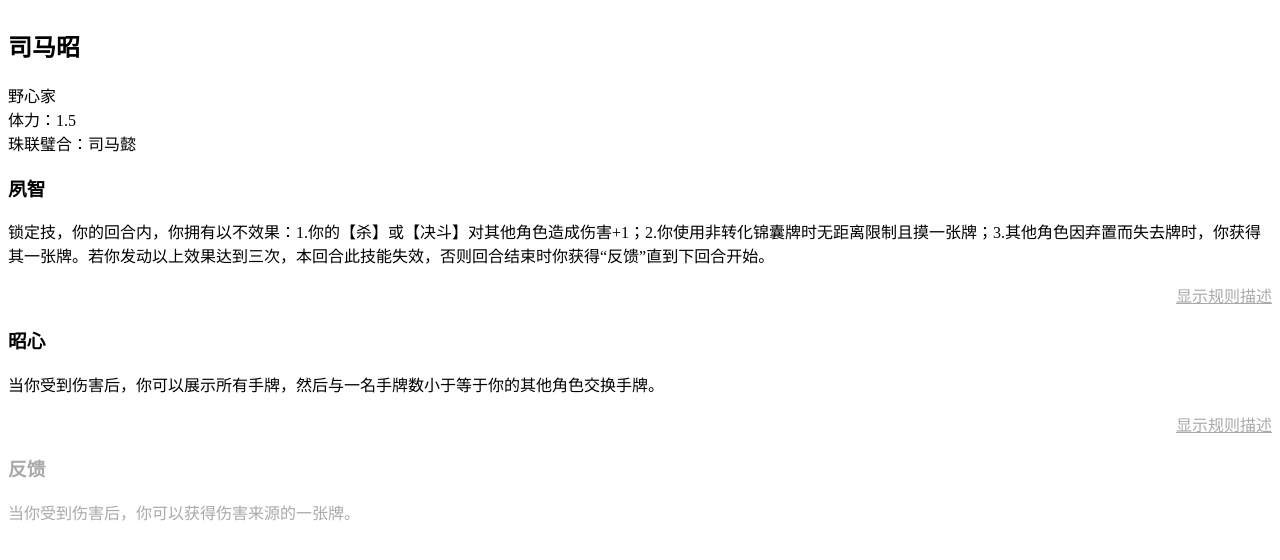
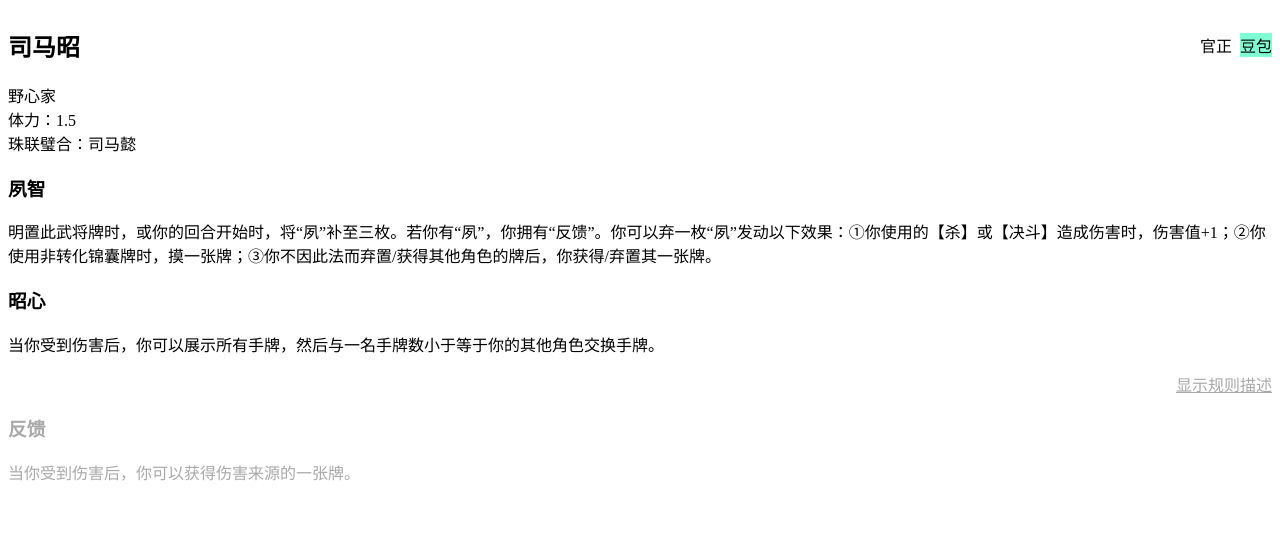
Before and after one commit to SSadamune/sgs-wiki, a Next.js app: page /guide/general/AM001 in a window 1280 px wide. Shown: the top 560 px of the page. Built offline with nearby package versions, Linux system fonts and the light colour scheme.

Commit message:
update generals

```diff
--- a/src/data/generals.ts
+++ b/src/data/generals.ts
@@ -669,7 +669,7 @@ export const generals: Record<string, General> = {
           },
         ],
         relatedGenerals: ["张郃"],
-        expansionPack: "阳",
+        expansionPack: "DIY",
       },
       {
         versionId: "dou-DIY",
@@ -683,8 +683,44 @@ export const generals: Record<string, General> = {
         ],
       },
     ],
-    relatedGenerals: ["张郃", "夏侯渊"],
+    relatedGenerals: ["张郃"],
     expansionPack: "SP",
+  },
+
+  WEI034: {
+    id: "WEI034",
+    name: "曹真",
+    faction: "魏",
+    health: 2,
+    defaultVersion: "QSanguosha",
+    versions: [
+      {
+        versionId: "QSanguosha",
+        skills: [
+          {
+            name: "司敌",
+            description:
+              "与你势力相同的角色受到伤害后，其可将与所有“驭”类别均不同的一张牌置于你的武将牌上，称为“驭”。其他势力角色的回合开始时，你可以移去任意张“驭”，执行等量项：1.选择被移去的一张“驭”，其此回合内不能使用同类别的牌；2.选择其一个技能，于此回合内无效；3.令其选择的一名与你势力相同的其他角色回复１点体力。",
+            standardizedSkill: [
+              {
+                index: 1,
+                description:
+                  "当一名角色受到伤害后，若其与你势力相同且有牌且你：有“驭”且“驭”的类别数<3，你可发动此技能▶其可将与所有“驭”类别均不同的一张牌置于你的武将牌上（称为“驭”）；没有“驭”，你可发动此技能▶其可将一张牌置于你的武将牌上（称为“驭”）。",
+                timing: "受到伤害后",
+              },
+              {
+                index: 2,
+                description:
+                  "其他势力角色的回合开始时，若其存活，你可将至多三张“驭”置入弃牌堆▶你选择等量的项：1.你选择一种与以此法置入弃牌堆的“驭”相同的类别，其于此回合内不能使用此类别的牌；2.你选择其的一个处于明置状态的武将牌上的技能，此技能于此回合内无效；3.令其选择一名与你势力相同的其他角色，该角色回复1点体力。 ",
+                timing: "回合开始时",
+              },
+            ],
+          },
+        ],
+      },
+    ],
+    relatedGenerals: ["曹丕"],
+    expansionPack: "DIY",
   },
 
   WEI048: {
@@ -871,7 +907,48 @@ export const generals: Record<string, General> = {
   //
   // =========================================================================
 
+  SHU002: {
+    id: "SHU002",
+    name: "关羽",
+    faction: "蜀",
+    health: 2.5,
+    defaultVersion: "dou-DIY",
+    versions: [
+      {
+        versionId: "official",
+        skills: [
+          {
+            name: "武圣",
+            description:
+              "你可以将一张红色牌当【杀】使用或打出；你使用♦【杀】无距离限制。",
+          },
+        ],
+      },
+      {
+        versionId: "dou-DIY",
+        health: 2,
+        healthSub: 2.5,
+        skills: [
+          {
+            name: "武圣",
+            description:
+              "你可以将一张红色牌当【杀】使用或打出；你使用♦【杀】无距离限制。",
+          },
+          {
+            name: "震威",
+            description:
+              "主将技，你计算体力上限减少1个单独的阴阳鱼。出牌阶段限一次，你可以失去1点体力，视为使用【水淹七军】，目标因此牌的效果而弃置装备区里的牌后，你获得其中一张；你因此牌的效果对目标造成伤害后，你令目标的一个非锁定技于本回合失效。",
+          },
+        ],
+        relatedGenerals: ["刘备", "张飞"],
+      },
+    ],
+    relatedGenerals: ["刘备"],
+    expansionPack: "标准",
+  },
+
   // TODO: other SHU
+
   SHU015: {
     id: "SHU015",
     name: "祝融",
@@ -2133,7 +2210,7 @@ export const generals: Record<string, General> = {
             url: "https://www.bilibili.com/read/cv14434956/",
           },
         ],
-        expansionPack: "治",
+        expansionPack: "DIY",
       },
     ],
     expansionPack: "不臣",
@@ -2205,7 +2282,7 @@ export const generals: Record<string, General> = {
     name: "司马昭",
     faction: "野心家",
     health: 1.5,
-    defaultVersion: "official",
+    defaultVersion: "dou-DIY",
     relatedGenerals: ["司马懿"],
     versions: [
       {
@@ -2248,6 +2325,31 @@ export const generals: Record<string, General> = {
               },
             ],
             label: "锁定技",
+          },
+          {
+            name: "昭心",
+            description:
+              "当你受到伤害后，你可以展示所有手牌，然后与一名手牌数小于等于你的其他角色交换手牌。",
+            standardizedSkill: {
+              description:
+                "当你受到伤害后，你可展示所有手牌▶你与一名手牌数不大于你的其他角色交换手牌。",
+              timing: "受到伤害后",
+            },
+          },
+          {
+            name: "反馈",
+            description: "当你受到伤害后，你可以获得伤害来源的一张牌。 ",
+            isConditional: true,
+          },
+        ],
+      },
+      {
+        versionId: "dou-DIY",
+        skills: [
+          {
+            name: "夙智",
+            description:
+              "明置此武将牌时，或你的回合开始时，将“夙”补至三枚。若你有“夙”，你拥有“反馈”。你可以弃一枚“夙”发动以下效果：①你使用的【杀】或【决斗】造成伤害时，伤害值+1；②你使用非转化锦囊牌时，摸一张牌；③你不因此法而弃置/获得其他角色的牌后，你获得/弃置其一张牌。",
           },
           {
             name: "昭心",
@@ -2813,7 +2915,7 @@ export const generals: Record<string, General> = {
           {
             name: "言六",
             description:
-              "出牌阶段限一次，当一名其他角色的一张牌置入弃牌堆后，若此时没有角色处于濒死状态，你可以弃置另一名角色一张牌。若你将这两张牌的点数计算得到6，你令其中一名角色将手牌摸至另一名的手牌数（最多为6）。",
+              "轮次技，一名角色受到另一名角色的伤害后，你可以以任意顺序弃置二者的各一张牌，然后若你将这两张牌的点数计算得到6，你令其中一名角色将手牌摸至另一名的手牌数（最多为6）。",
             memo: "“计算”时必须且仅可使用两张牌的点数各一次，仅允许进行四则运算、开方 √ 和阶乘 ! 。例如：(8 - 5)! = 6 是允许的；3和6拼成36再开方是不允许的。",
           },
           {
--- a/src/data/types/Generals.ts
+++ b/src/data/types/Generals.ts
@@ -30,7 +30,7 @@ export type GeneralVersion = {
   faction?: Faction | Faction[];
   health?: number;
   healthSub?: number;
-  expansionPack?: string;
+  expansionPack?: ExpansionName;
   relatedGenerals?: string[];
   references?: { title: string; url: string }[];
 };
```
